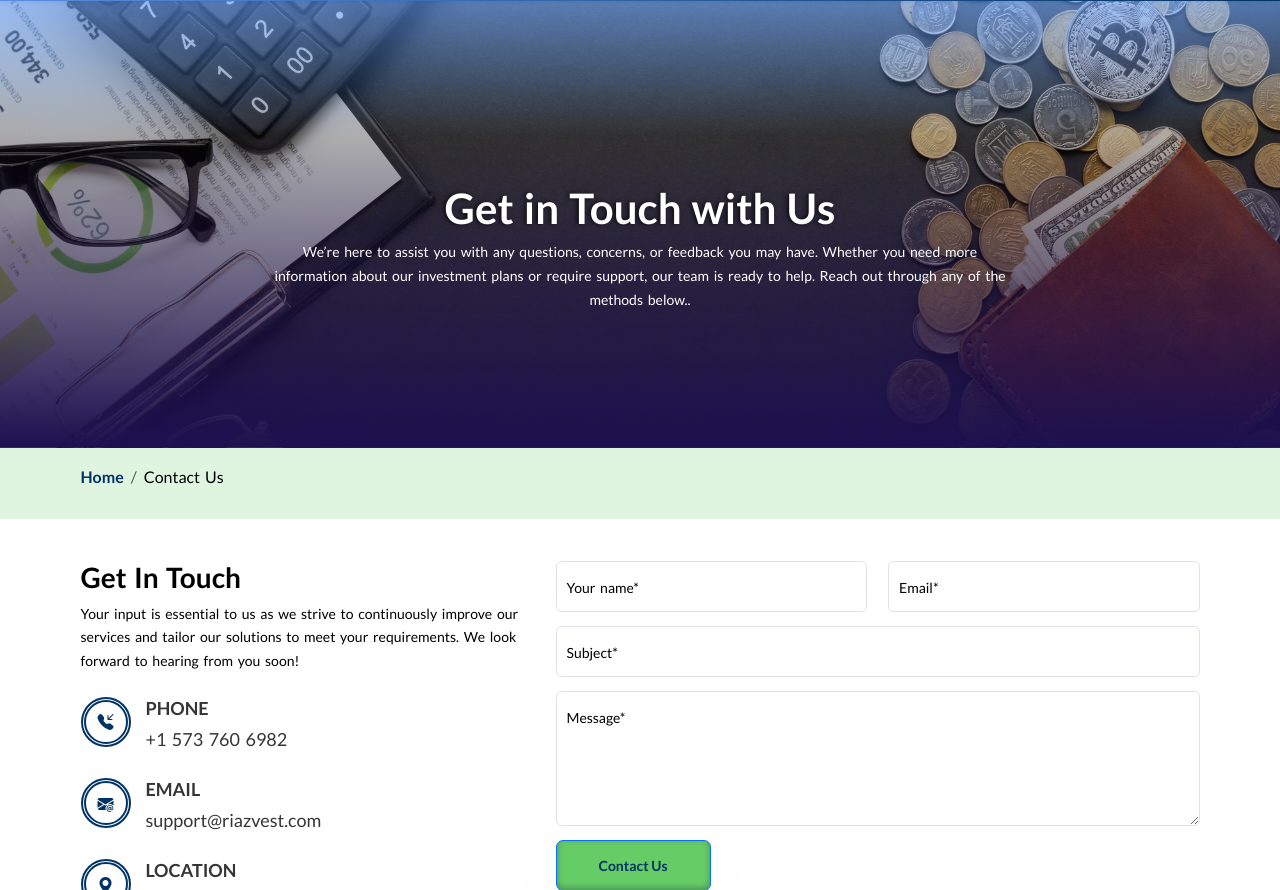
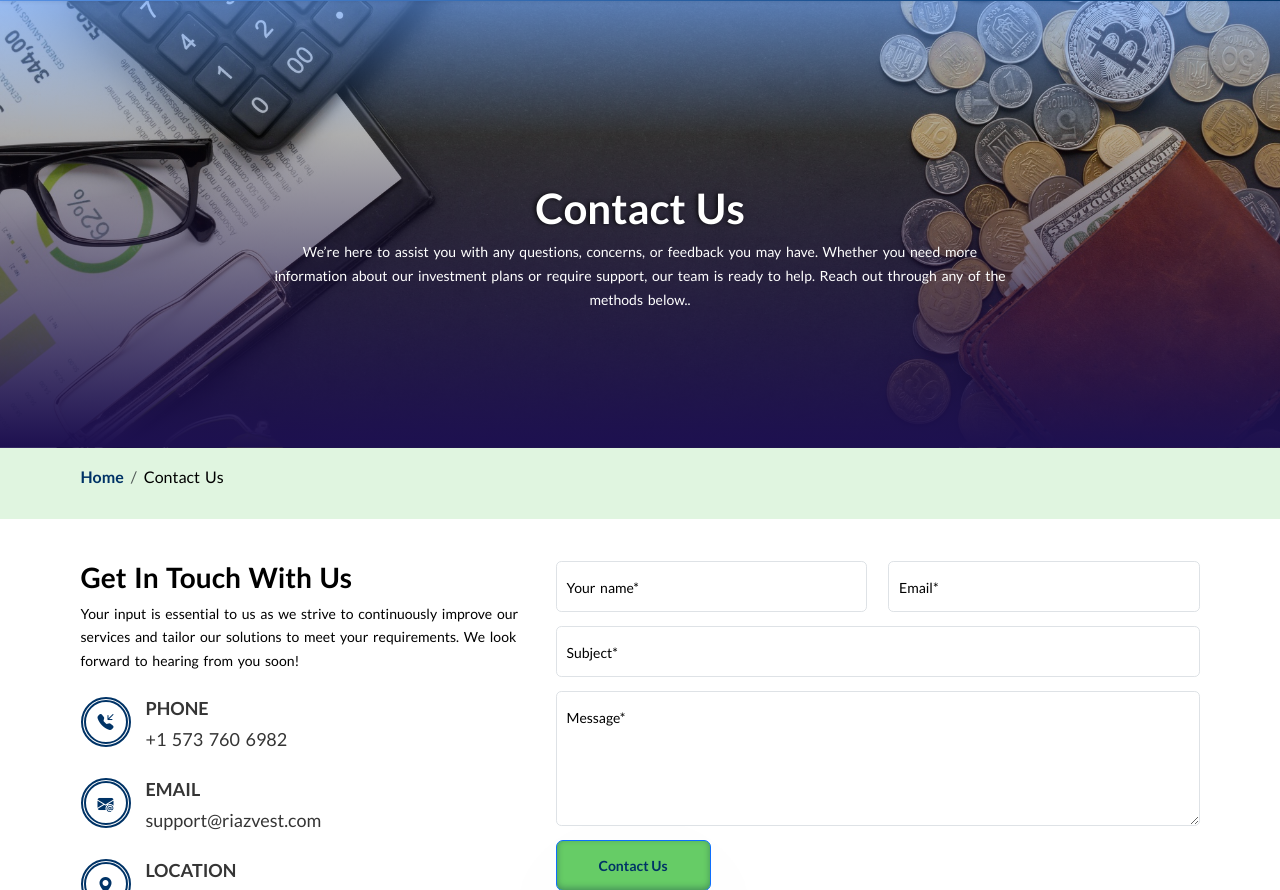
Before and after one commit to ndmichael/riazwealth, a Django app: page /contact/ in a window 1280 px wide. Shown: the part 264-1154 px from the top of the page. Run offline with Django 5.2, Linux system fonts and the light colour scheme; some libraries are stand-ins or nearby versions.

Commit message:
adjustments on write ups

```diff
--- a/pages/templates/pages/contact.html
+++ b/pages/templates/pages/contact.html
@@ -9,7 +9,7 @@
     <div class="container py-5">
         <section class="row g-5">
             <article class="col-12 col-lg-8 offset-lg-2 mx-auto text-center">
-                <h1>Get in Touch with Us</h1>
+                <h1>Contact Us</h1>
                 <p class="text-white">
                     We’re here to assist you with any questions, concerns, or feedback you may have.
                     Whether you need more information about our investment plans or require support, our team is ready to help.
@@ -37,7 +37,7 @@
             <article class="col-12 col-md-5">
                 <!--  *******   Title/heading   *******  -->
                 <div class="contactTitle">
-                    <h2>Get In Touch</h2>
+                    <h2>Get In Touch With Us</h2>
                     <p>
                     Your input is essential to us as we strive to continuously
                     improve our services and tailor our solutions to meet your requirements.
```
